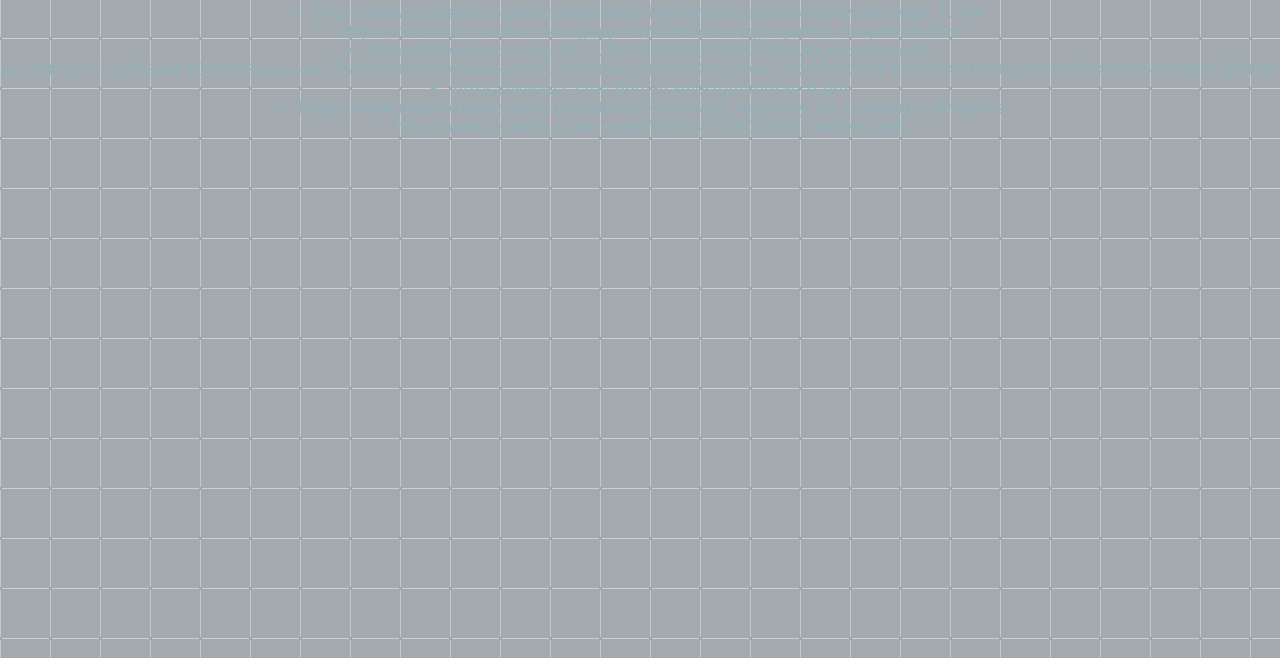
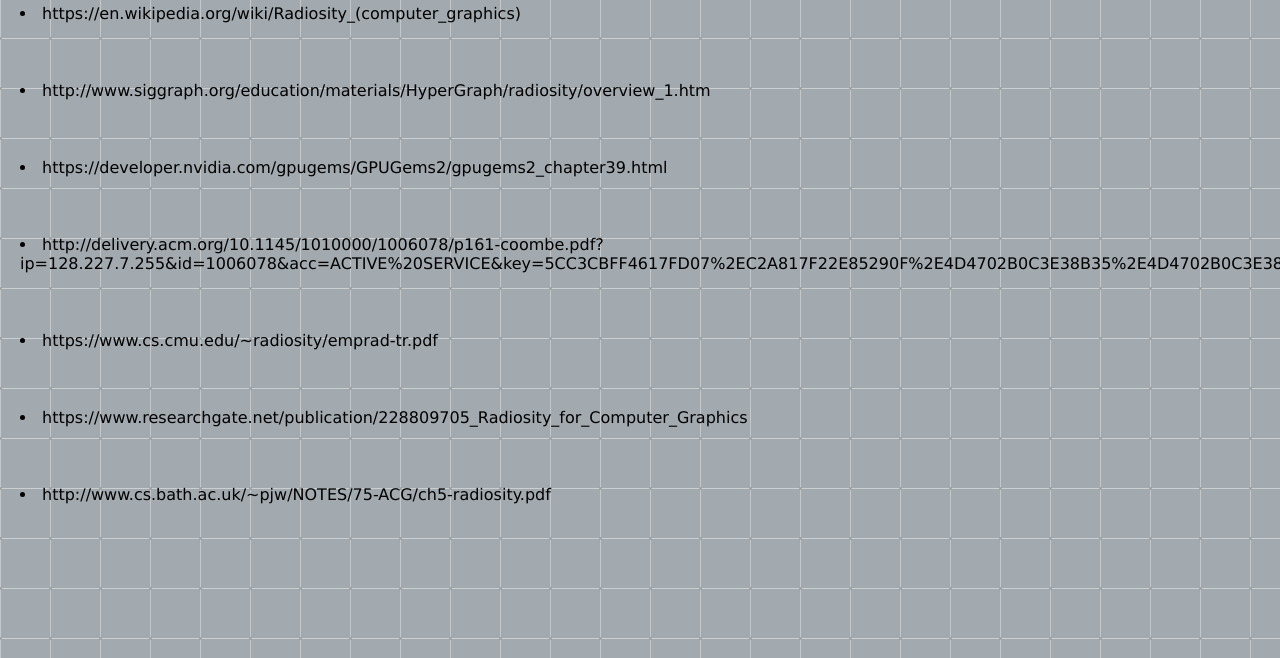
Before and after one commit to brettbenda/radiosity, a plain HTML site: page html/research.html in a window 1280 px wide. Shown: the part 142-800 px from the top of the page. Drawn offline with Linux system fonts and the light colour scheme.

Commit message:
Added some links to Research page

```diff
--- a/css/universal.css
+++ b/css/universal.css
@@ -18,7 +18,7 @@ p{
 li{
 	font-family: "Verdana", Helvetica, sans-serif;
 	color:#91b3bc;
-	text-align:center;
+	text-align:left;
 	transition: 0.1s font-size linear;
 	list-style-position: inside;
 }
--- a/html/research.html
+++ b/html/research.html
@@ -22,31 +22,42 @@
 	<!--Body-->
 	<div class="body">
 		<p class="heading"><strong>Research</strong></p>
-		<p class="subheading" style="text-align:left font-color:blue">
 			<ul>
-				<li>
-					https://en.wikipedia.org/wiki/Radiosity_(computer_graphics)
+				<li style="color:black; margin:20px;">
+					<a href="https://en.wikipedia.org/wiki/Radiosity_(computer_graphics)">
+					https://en.wikipedia.org/wiki/Radiosity_(computer_graphics)</a>
 				</li>
-				<li>
-					http://www.siggraph.org/education/materials/HyperGraph/radiosity/overview_1.htm
+				</br>
+				<li style="color:black; margin:20px;">
+					<a href="http://www.siggraph.org/education/materials/HyperGraph/radiosity/overview_1.htm">
+					http://www.siggraph.org/education/materials/HyperGraph/radiosity/overview_1.htm</a>
 				</li>
-				<li>
-					https://developer.nvidia.com/gpugems/GPUGems2/gpugems2_chapter39.html
+				</br>
+				<li style="color:black; margin:20px;">
+					<a href="https://developer.nvidia.com/gpugems/GPUGems2/gpugems2_chapter39.html">
+					https://developer.nvidia.com/gpugems/GPUGems2/gpugems2_chapter39.html</a>
 				</li>
-				<li>
-					http://delivery.acm.org/10.1145/1010000/1006078/p161-coombe.pdf?ip=128.227.7.255&id=1006078&acc=ACTIVE%20SERVICE&key=5CC3CBFF4617FD07%2EC2A817F22E85290F%2E4D4702B0C3E38B35%2E4D4702B0C3E38B35&CFID=825423260&CFTOKEN=94167376&__acm__=1509720628_57c8eca58d7461dc525649c695d3f97f
+				</br>
+				<li style="color:black; margin:20px;">
+					<a href="http://delivery.acm.org/10.1145/1010000/1006078/p161-coombe.pdf?ip=128.227.7.255&id=1006078&acc=ACTIVE%20SERVICE&key=5CC3CBFF4617FD07%2EC2A817F22E85290F%2E4D4702B0C3E38B35%2E4D4702B0C3E38B35&CFID=825423260&CFTOKEN=94167376&__acm__=1509720628_57c8eca58d7461dc525649c695d3f97f">
+					http://delivery.acm.org/10.1145/1010000/1006078/p161-coombe.pdf?ip=128.227.7.255&id=1006078&acc=ACTIVE%20SERVICE&key=5CC3CBFF4617FD07%2EC2A817F22E85290F%2E4D4702B0C3E38B35%2E4D4702B0C3E38B35&CFID=825423260&CFTOKEN=94167376&__acm__=1509720628_57c8eca58d7461dc525649c695d3f97f</a>
 				</li>
-				<li>
-					https://www.cs.cmu.edu/~radiosity/emprad-tr.pdf
+				</br>
+				<li style="color:black; margin:20px;">
+					<a href="https://www.cs.cmu.edu/~radiosity/emprad-tr.pdf">
+					https://www.cs.cmu.edu/~radiosity/emprad-tr.pdf</a>
 				</li>
-				<li>
-					https://www.researchgate.net/publication/228809705_Radiosity_for_Computer_Graphics
+				</br>
+				<li style="color:black; margin:20px;">
+					<a href="https://www.researchgate.net/publication/228809705_Radiosity_for_Computer_Graphics">
+					https://www.researchgate.net/publication/228809705_Radiosity_for_Computer_Graphics</a>
 				</li>
-				<li>
-				http://www.cs.bath.ac.uk/~pjw/NOTES/75-ACG/ch5-radiosity.pdf
+				</br>
+				<li style="color:black; margin:20px;">
+					<a href="http://www.cs.bath.ac.uk/~pjw/NOTES/75-ACG/ch5-radiosity.pdf">
+					http://www.cs.bath.ac.uk/~pjw/NOTES/75-ACG/ch5-radiosity.pdf</a>
 				</li>
 			</ul>
-		</p>
 	</div>
 
 </body>
```
